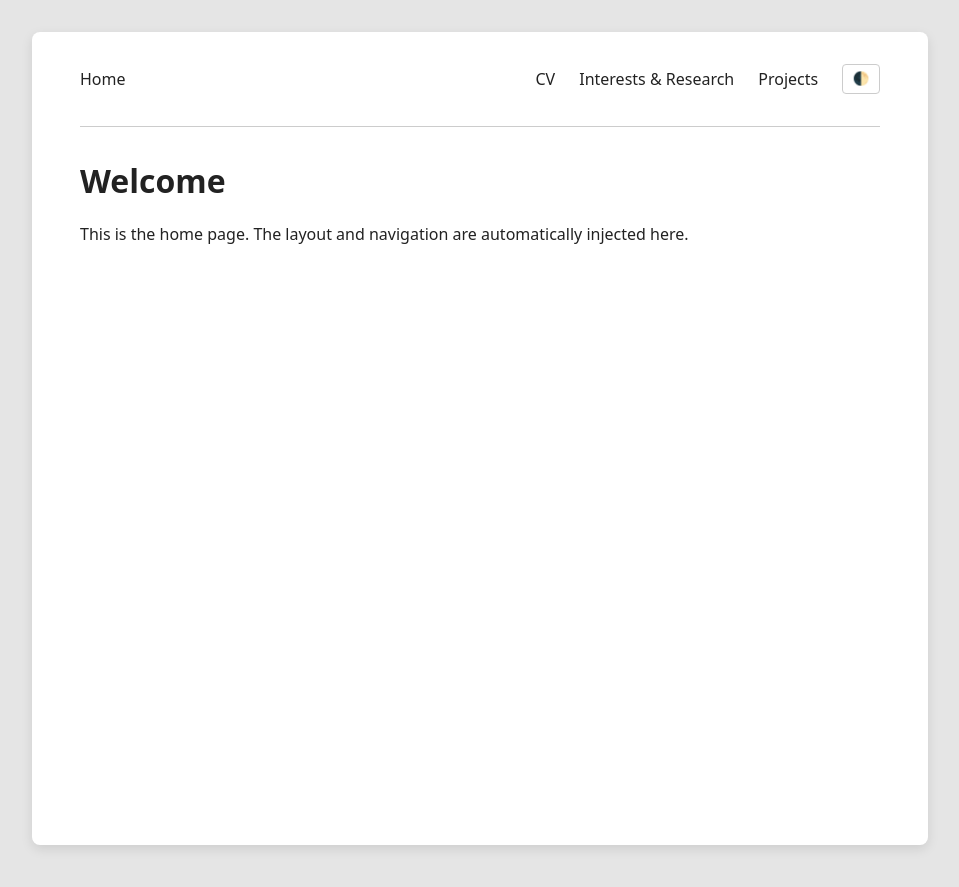
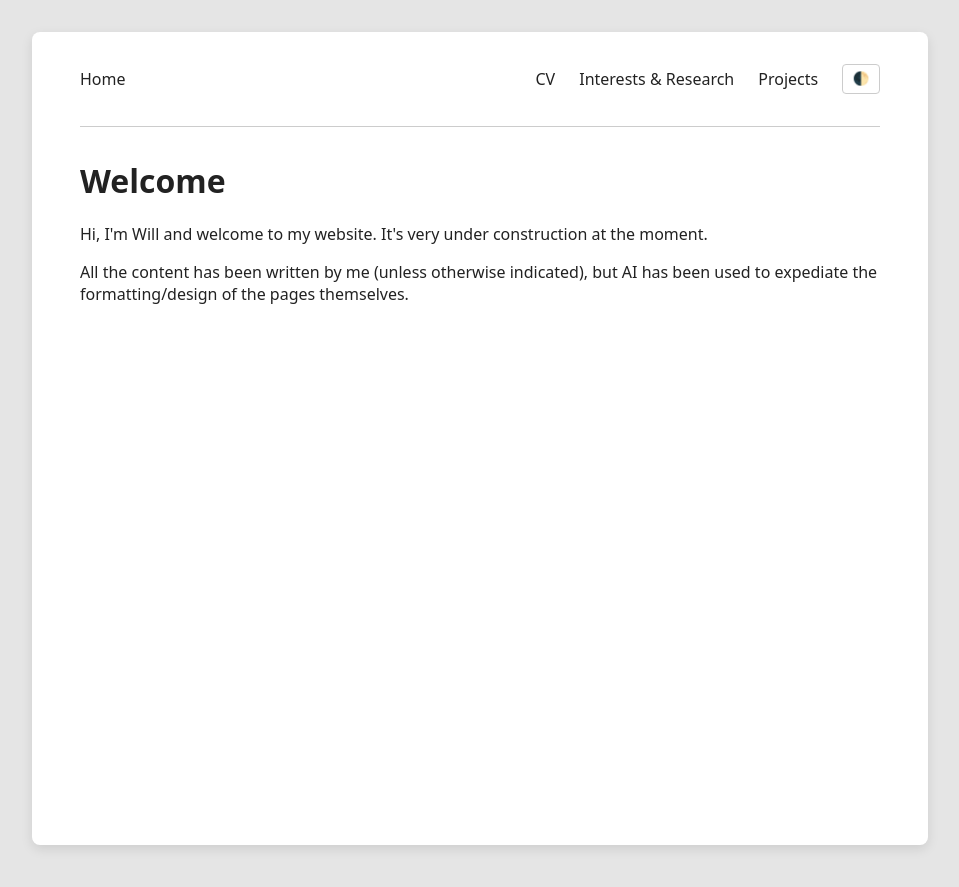
Before and after one commit to Will-McEniery/Will-McEniery.github.io, a Jekyll site: the page built from index.html, in a window 1280 px wide. Shown: the top 887 px of the page, without its empty margins (160-1119 px from the left). Built offline with Jekyll 4.4.1, drawn with Linux system fonts in a browser that asks for light colours.

Commit message:
Update home page introduction text

```diff
--- a/index.html
+++ b/index.html
@@ -3,4 +3,5 @@ layout: default
 title: Home
 ---
 <h1>Welcome</h1>
-<p>This is the home page. The layout and navigation are automatically injected here.</p>
+<p>Hi, I'm Will and welcome to my website. It's very under construction at the moment.</p>
+<p>All the content has been written by me (unless otherwise indicated), but AI has been used to expediate the formatting/design of the pages themselves. </p>
```
